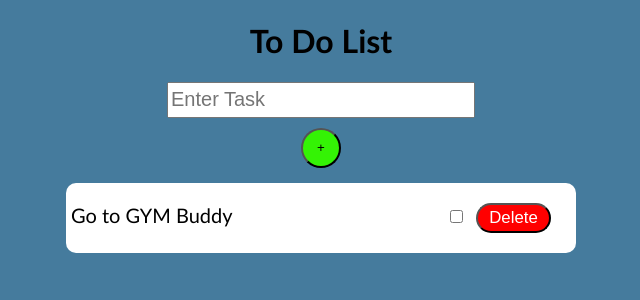
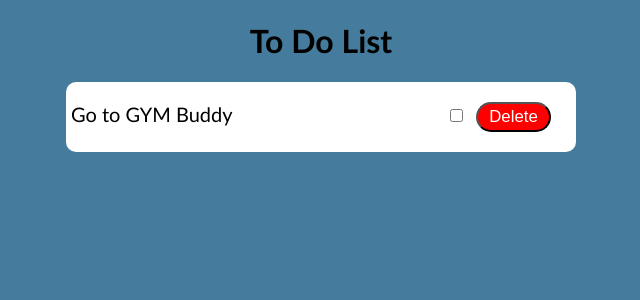
Before and after one commit to Karthik171819/React-Scaler, a React (Vite) app in the folder to-do/vite-project/: page / in a window 1280 px wide. Shown: the top 300 px of the page, without its empty margins (319-959 px from the left). Built offline with nearby package versions, Linux system fonts and the light colour scheme.

Commit message:
Input field

```diff
--- a/to-do/vite-project/src/App.jsx
+++ b/to-do/vite-project/src/App.jsx
@@ -6,10 +6,7 @@ export default function App() {
       <main>
         <h1>To Do List</h1>
 
-        <div className="input-container">
-          <input type="text" placeholder='Enter Task'/>
-          <button>+</button>
-        </div>
+
 
         <div className="taskContainer">
               <div className="todo">
```
Also changed, not shown: to-do/vite-project/src/components/InputContainer.jsx (+10 -0 lines).
